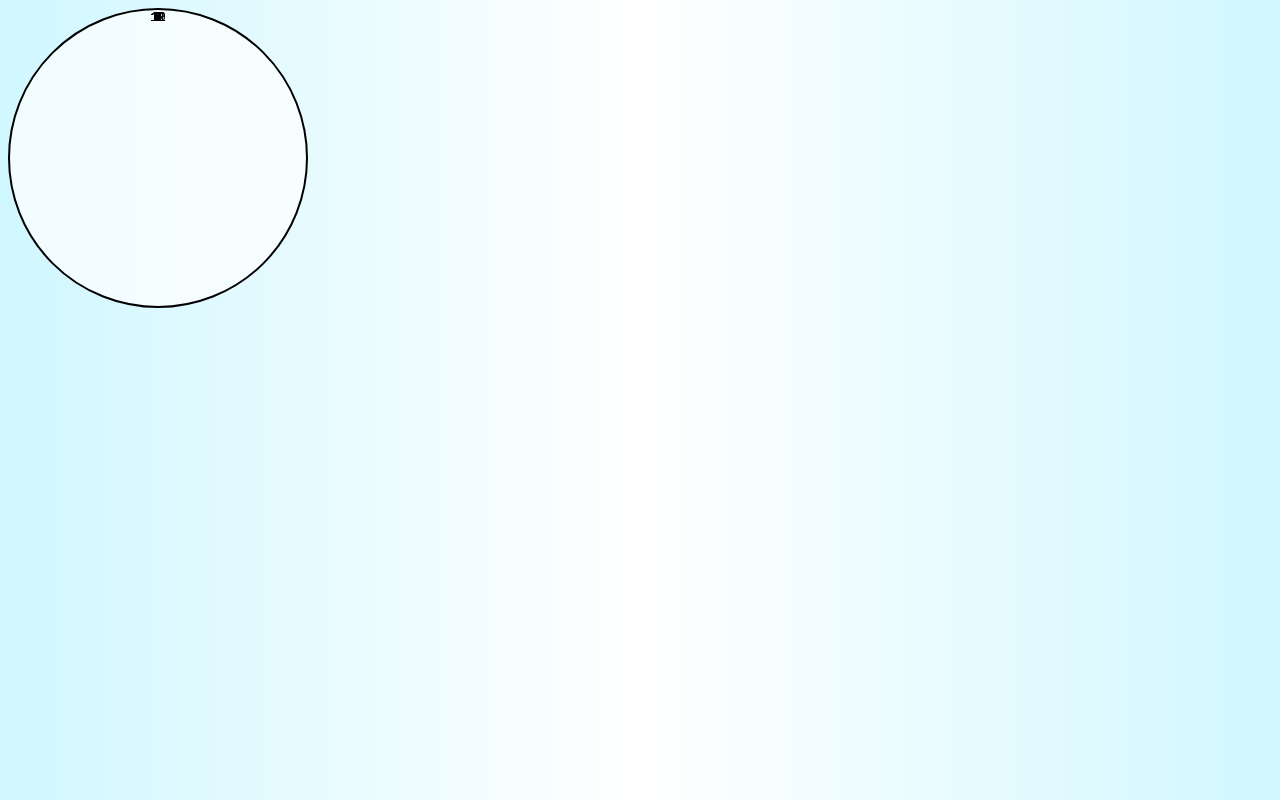
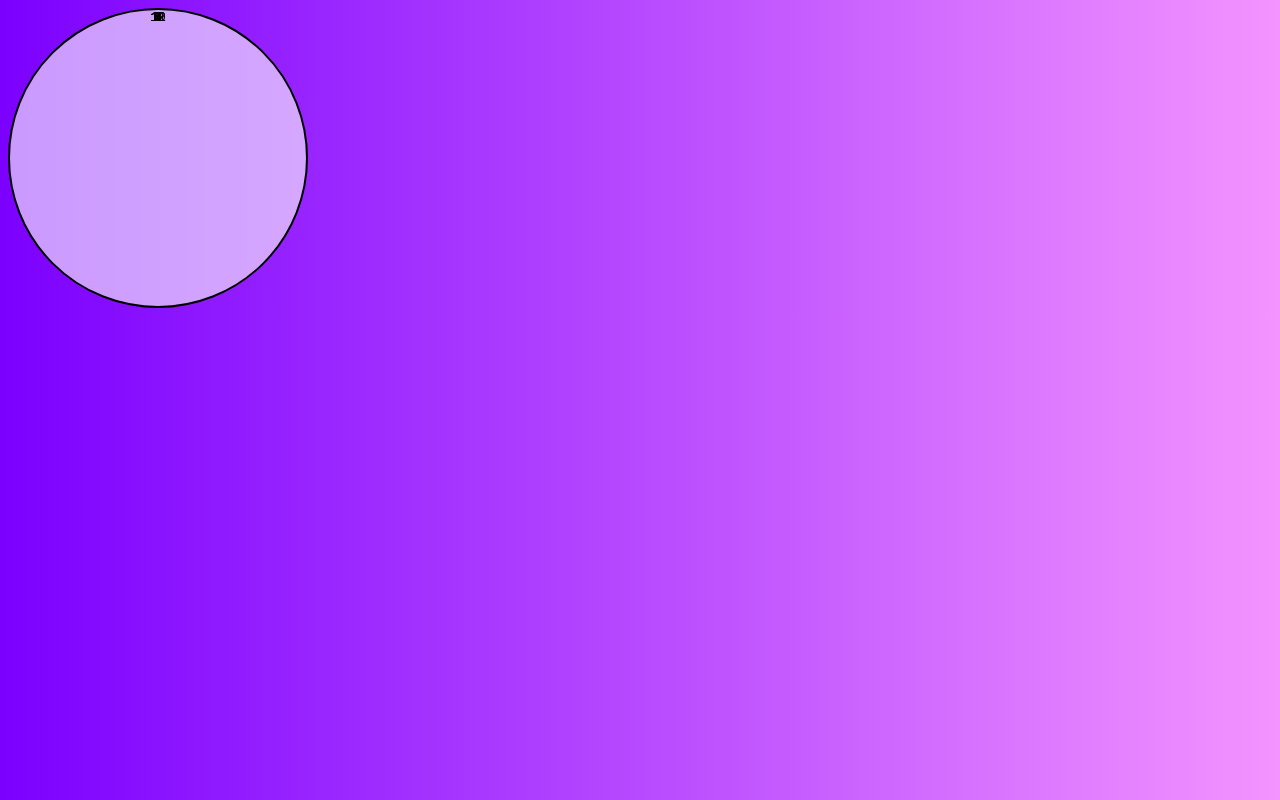
Before and after one commit to sksuraj17/analog-clock, a plain HTML site: page index.html in a window 1280 px wide. Drawn offline with Linux system fonts and the light colour scheme.

Commit message:
Commit 4

```diff
--- a/styles.css
+++ b/styles.css
@@ -4,13 +4,13 @@
 }
 
 body{
-    background: linear-gradient(to right, #d0f7ff, #ffffff,#d0f7ff);
+    background: linear-gradient(to right, #7b00ff, #f394ff);
 }
 
 .clock{
     width: 300px;
     height: 300px;
-    background-color: rgba(255, 255, 255,.7);
+    background-color: rgba(255, 255, 255,.6);
     border-radius: 50%;
     border: 2px solid black;
     position: relative;
```
